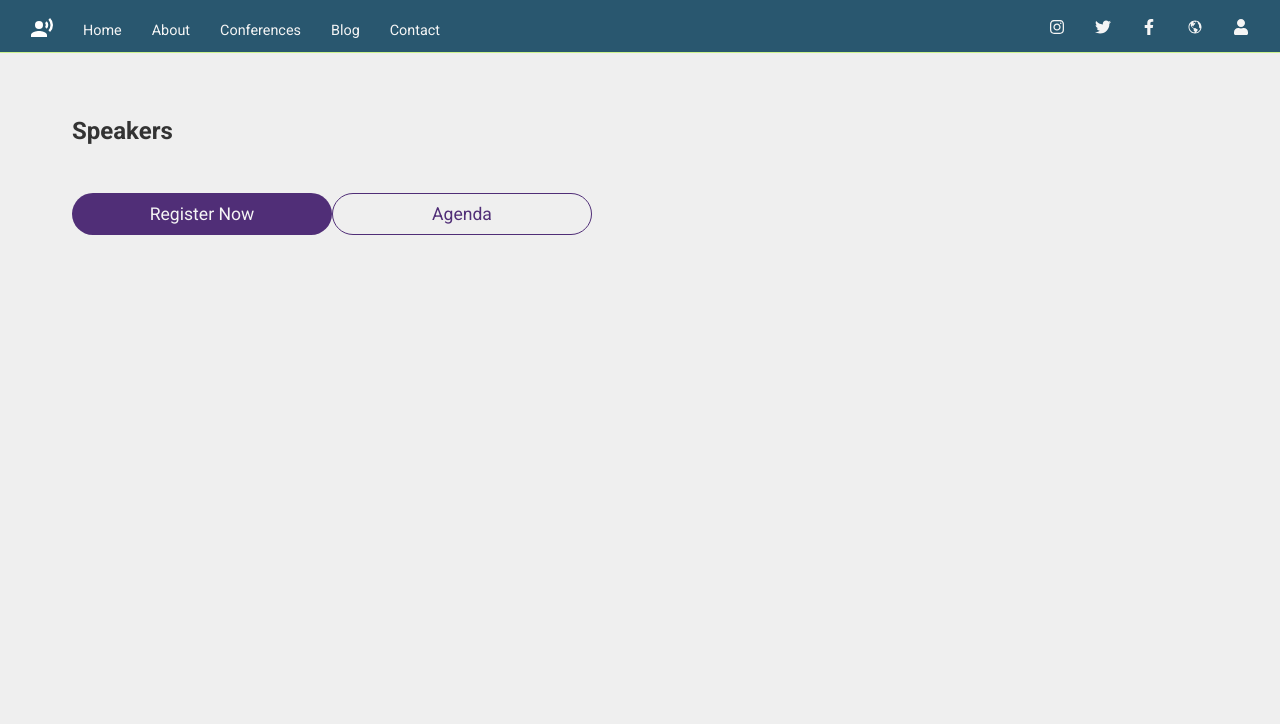
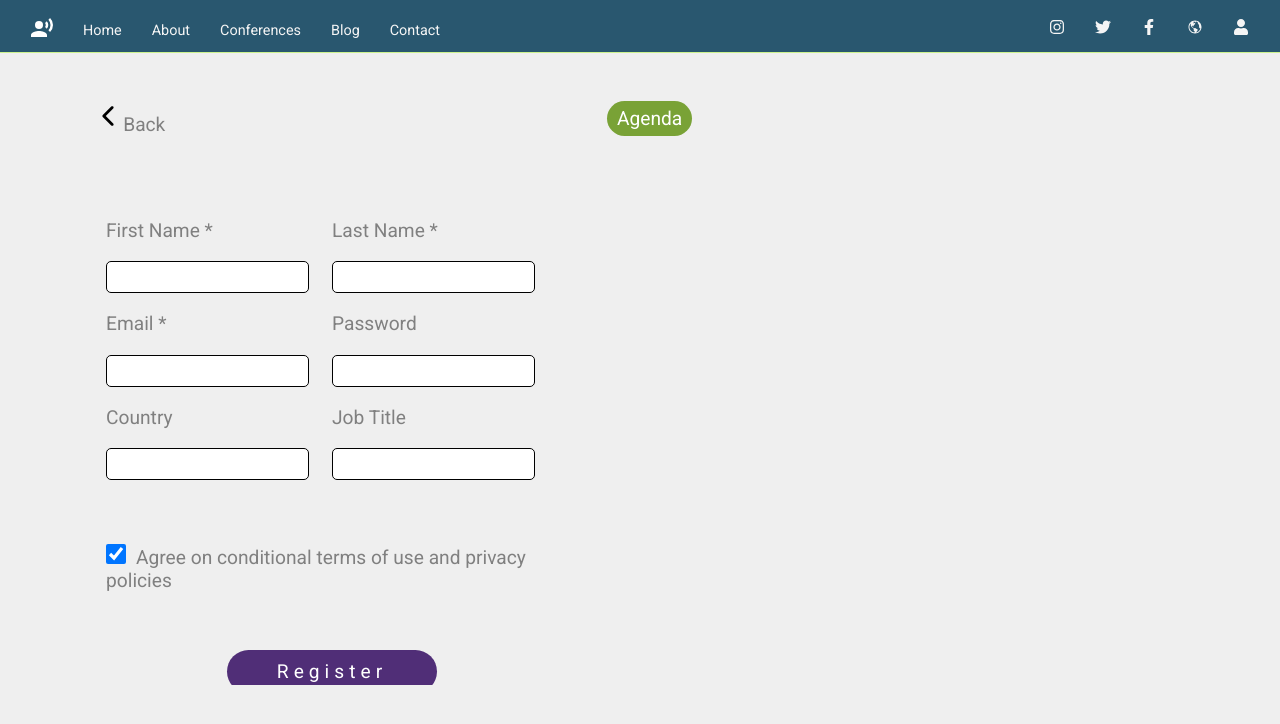
Before and after one commit to Nechir-89/conference-schedule, a React (Create React App) app: page /ConferenceDetails in a window 1280 px wide. Shown: the top 724 px of the page. Built offline with nearby package versions, Linux system fonts and the light colour scheme.

Commit message:
deleting LinkButton Component

```diff
--- a/public/style/conferenceDetails.css
+++ b/public/style/conferenceDetails.css
@@ -11,7 +11,7 @@ div.left-side figure.conf-image img {
 }
 
 div.left-side h2.figure-caption {
-  background-color: #17072A;
+  background-color: #17072a;
   color: whitesmoke;
   font-size: 1.45rem;
   padding-top: 1.25rem;
@@ -22,27 +22,41 @@ div.left-side h2.figure-caption {
 div.right-side {
   margin-left: 2rem;
   margin-top: 1rem;
+  display: -webkit-box;
+  display: -ms-flexbox;
+  display: flex;
+  -webkit-box-pack: left;
+      -ms-flex-pack: left;
+          justify-content: left;
+  width: 550px;
+  height: 600px;
+  overflow: hidden;
 }
 
-div.right-side h1.conference-name {
+div.right-side div.detailsSection {
+  width: 550px;
+  margin-left: -550px;
+}
+
+div.right-side div.detailsSection h1.conference-name {
   color: #333333;
   margin-bottom: 1rem;
 }
 
-div.right-side p.conference-description {
+div.right-side div.detailsSection p.conference-description {
   margin-bottom: 2rem;
   color: #4d4d4d;
   line-height: 1.5;
   word-spacing: 1.5px;
 }
 
-div.right-side h1.speakers-label {
+div.right-side div.detailsSection h1.speakers-label {
   color: #333333;
   font-size: 1.5rem;
   margin-bottom: 1rem;
 }
 
-div.right-side div.speakers {
+div.right-side div.detailsSection div.speakers {
   display: -webkit-box;
   display: -ms-flexbox;
   display: flex;
@@ -51,29 +65,29 @@ div.right-side div.speakers {
   margin-bottom: 2rem;
 }
 
-div.right-side div.speakers figure {
+div.right-side div.detailsSection div.speakers figure {
   margin: 1rem;
   text-align: center;
 }
 
-div.right-side div.speakers figure img {
+div.right-side div.detailsSection div.speakers figure img {
   border-radius: 50%;
-  border: 2px solid #29576F;
+  border: 2px solid #29576f;
   width: 60px;
   height: 60px;
 }
 
-div.right-side div.speakers figure figcaption h3 {
+div.right-side div.detailsSection div.speakers figure figcaption h3 {
   font-size: 1rem;
   color: #333333;
 }
 
-div.right-side div.speakers figure figcaption p {
+div.right-side div.detailsSection div.speakers figure figcaption p {
   font-size: 0.8rem;
   color: #4d4d4d;
 }
 
-div.right-side div.call-to-action {
+div.right-side div.detailsSection div.call-to-action {
   display: -webkit-box;
   display: -ms-flexbox;
   display: flex;
@@ -82,7 +96,7 @@ div.right-side div.call-to-action {
           justify-content: space-evenly;
 }
 
-div.right-side div.call-to-action button {
+div.right-side div.detailsSection div.call-to-action button {
   width: 260px;
   height: 42px;
   border-radius: 3rem;
@@ -91,19 +105,104 @@ div.right-side div.call-to-action button {
   outline: none;
 }
 
-div.right-side div.call-to-action button:hover {
+div.right-side div.detailsSection div.call-to-action button:hover {
   -webkit-box-shadow: 0px 0px 7.5px rgba(0, 0, 0, 0.5);
           box-shadow: 0px 0px 7.5px rgba(0, 0, 0, 0.5);
 }
 
-div.right-side div.call-to-action button.register-btn {
+div.right-side div.detailsSection div.call-to-action button.register-btn {
   border: none;
-  background-color: #502E77;
+  background-color: #502e77;
   color: whitesmoke;
 }
 
-div.right-side div.call-to-action button.agenda-btn {
-  color: #502E77;
-  border: 1px solid #502E77;
+div.right-side div.detailsSection div.call-to-action button.agenda-btn {
+  color: #502e77;
+  border: 1px solid #502e77;
+}
+
+div.right-side div.registerSection .top-buttons {
+  margin: 1em 3em 3em 2em;
+}
+
+div.right-side div.registerSection .back {
+  background-color: none;
+  border: none;
+  font-size: 1.2rem;
+  color: #808080;
+  margin-left: 1em;
+}
+
+div.right-side div.registerSection .agenda {
+  background-color: #79a236;
+  padding: 6px 10px;
+  border: none;
+  border-radius: 25px;
+  font-size: 1.2rem;
+  color: #fff;
+  position: absolute;
+  /*right: 0;*/
+  margin-left: 23em;
+}
+
+div.right-side div.registerSection .first_name,
+div.right-side div.registerSection .last_name,
+div.right-side div.registerSection .email,
+div.right-side div.registerSection .password,
+div.right-side div.registerSection .country,
+div.right-side div.registerSection .job_title {
+  font-size: 1.2rem;
+  color: #808080;
+  display: block;
+  margin-top: 1em;
+  margin-bottom: 1em;
+}
+
+div.right-side div.registerSection .register-form {
+  margin: 4em;
+}
+
+div.right-side div.registerSection .form-elements {
+  width: 100%;
+}
+
+div.right-side div.registerSection .form-item {
+  width: 50%;
+  display: inline-block;
+}
+
+div.right-side div.registerSection .form-input-text {
+  padding: 15px;
+  width: 90%;
+  height: 20px;
+  border-radius: 5px;
+  border: 1px solid #000;
+}
+
+div.right-side div.registerSection .conditional_term {
+  margin-top: 4em;
+}
+
+div.right-side div.registerSection input[type="checkbox"] {
+  width: 20px;
+  height: 20px;
+}
+
+div.right-side div.registerSection .conditional_term label {
+  color: #808080;
+  font-size: 1.2rem;
+  margin-left: 10px;
+}
+
+div.right-side div.registerSection .register {
+  border-radius: 25px;
+  padding: 10px 50px;
+  background-color: #502e77;
+  color: #fff;
+  margin: 3em auto;
+  display: block;
+  font-size: 1.2em;
+  border: none;
+  letter-spacing: 5px;
 }
 /*# sourceMappingURL=conferenceDetails.css.map */
--- a/public/style/conferenceDetails.scss
+++ b/public/style/conferenceDetails.scss
@@ -11,7 +11,7 @@ div.left-side {
         }
     }
     h2.figure-caption {
-        background-color:#17072A;
+        background-color: #17072a;
         color: whitesmoke;
         font-size: 1.45rem;
         padding-top: 1.25rem;
@@ -23,6 +23,15 @@ div.left-side {
 div.right-side {
     margin-left: 2rem;
     margin-top: 1rem;
+    display: flex;
+    justify-content: left;
+    width: 550px;
+    height: 600px;
+    overflow: hidden;
+
+    div.detailsSection {
+        width: 550px;
+        margin-left: -550px;
 
         h1.conference-name {
             color: #333333;
@@ -45,18 +54,18 @@ div.right-side {
             figure {
                 margin: 1rem;
                 text-align: center;
-            img{
+                img {
                     border-radius: 50%;
-                border: 2px solid #29576F;
+                    border: 2px solid #29576f;
                     width: 60px;
                     height: 60px;
                 }
-            figcaption{
-                h3{
+                figcaption {
+                    h3 {
                         font-size: 1rem;
                         color: #333333;
                     }
-                p{
+                    p {
                         font-size: 0.8rem;
                         color: #4d4d4d;
                     }
@@ -67,7 +76,7 @@ div.right-side {
         div.call-to-action {
             display: flex;
             justify-content: space-evenly;
-        button{
+            button {
                 width: 260px;
                 height: 42px;
                 border-radius: 3rem;
@@ -75,18 +84,108 @@ div.right-side {
                 font-size: 1.1rem;
                 outline: none;
 
-            &:hover{
+                &:hover {
                     box-shadow: 0px 0px 7.5px rgba(0, 0, 0, 0.5);
                 }
             }
-        button.register-btn{
+            button.register-btn {
                 border: none;
-            background-color: #502E77;
+                background-color: #502e77;
                 color: whitesmoke;
             }
-        button.agenda-btn{
-            color: #502E77;
-            border: 1px solid #502E77;
+            button.agenda-btn {
+                color: #502e77;
+                border: 1px solid #502e77;
             }
         }
     }
+    div.registerSection {
+        .top-buttons {
+            margin: 1em 3em 3em 2em;
+        }
+
+        .back {
+            background-color: none;
+            border: none;
+            font-size: 1.2rem;
+            color: #808080;
+            margin-left: 1em;
+        }
+
+        .agenda {
+            background-color: #79a236;
+            padding: 6px 10px;
+            border: none;
+            border-radius: 25px;
+            font-size: 1.2rem;
+            color: #fff;
+            position: absolute;
+            /*right: 0;*/
+            margin-left: 23em;
+        }
+
+        .first_name,
+        .last_name,
+        .email,
+        .password,
+        .country,
+        .job_title {
+            font-size: 1.2rem;
+            color: #808080;
+            display: block;
+            margin-top: 1em;
+            margin-bottom: 1em;
+        }
+
+        .register-form {
+            margin: 4em;
+        }
+
+        .form-elements {
+            width: 100%;
+        }
+
+        .form-item {
+            width: 50%;
+            display: inline-block;
+        }
+
+        .form-input-text {
+            padding: 15px;
+            width: 90%;
+            height: 20px;
+            border-radius: 5px;
+            border: 1px solid #000;
+        }
+
+        .conditional_term {
+            margin-top: 4em;
+        }
+
+        input[type="checkbox"] {
+            width: 20px;
+            height: 20px;
+        }
+
+        .conditional_term label {
+            color: #808080;
+            font-size: 1.2rem;
+            margin-left: 10px;
+        }
+
+        .register {
+            border-radius: 25px;
+            padding: 10px 50px;
+            background-color: #502e77;
+            color: #fff;
+            margin: 3em auto;
+            display: block;
+            font-size: 1.2em;
+            border: none;
+            letter-spacing: 5px;
+        }
+    }
+    div.agendaSection {
+
+    }
+}
--- a/src/components/ConferenceDetails.js
+++ b/src/components/ConferenceDetails.js
@@ -1,7 +1,5 @@
 import React from 'react'
-import LinkButton from './LinkButton'
-
-// import '../conferenceDetails.css'
+import { IoIosArrowBack } from 'react-icons/io'
 
 class ConferenceDetails extends React.Component {
     constructor(props) {
@@ -22,6 +20,7 @@ class ConferenceDetails extends React.Component {
                 </div>
                 {/* col 2 */}
                 <div className='right-side'>
+                    <div className='detailsSection'>
                         <h1 className='conference-name'>{this.props.name}</h1>
                         <p className='conference-description'>
                             {this.props.description}
@@ -43,11 +42,56 @@ class ConferenceDetails extends React.Component {
 
                         </div>
                         <div className='call-to-action'>
-                        <LinkButton className='register-btn' to='/RegisterForm/'>Register Now</LinkButton>
-                        <LinkButton className='agenda-btn'>Agenda</LinkButton>
+                            <button className='register-btn' to='/RegisterForm/'>Register Now</button>
+                            <button className='agenda-btn'>Agenda</button>
                         </div>
                     </div>
+                    <div className='registerSection'>
+                        <div className='top-buttons'>
+                            <button className='back'>
+                                <IoIosArrowBack color='#000' size={30} />Back
+                                </button>
+                            <button className='agenda'>Agenda</button>
+                        </div>
+                        <form className='register-form'>
+                            <ul className='form-elements'>
+                                <li className='form-item'>
+                                    <div className='first_name'>First Name *</div>
+                                    <input type='text' name='first_name' className='form-input-text' />
+                                </li>
+                                <li className='form-item'>
+                                    <div className='last_name'>Last Name *</div>
+                                    <input type='text' name='last_name' className='form-input-text' />
+                                </li>
+                                <li className='form-item'>
+                                    <label className='email'>Email *</label>
+                                    <input type='text' name='email' className='form-input-text' />
+                                </li>
+                                <li className='form-item'>
+                                    <label className='password'>Password</label>
+                                    <input type='text' name='password' className='form-input-text' />
+                                </li>
+                                <li className='form-item'>
+                                    <label className='country'>Country</label>
+                                    <input type='text' name='country' className='form-input-text' />
+                                </li>
+                                <li className='form-item'>
+                                    <label className='job_title'>Job Title</label>
+                                    <input type='text' name='job_title' className='form-input-text' />
+                                </li>
+                            </ul>
 
+                            <div className='conditional_term'>
+                                <input type='checkbox' name='conditional_term' checked />
+                                <label>Agree on conditional terms of use and privacy policies</label>
+                            </div>
+                            <button className='register'>Register</button>
+                        </form>
+                    </div>
+                    <div className='agendaSection'>
+
+                    </div>
+                </div>
             </div>
         )
     }
```
Also changed, not shown: public/style/index.css (+7 -78 lines), src/components/LinkButton.js (deleted, +0 -34 lines), 2 other files (tests, documents, lock files or other folders). Lines whose indentation alone changed are shown as unchanged.
